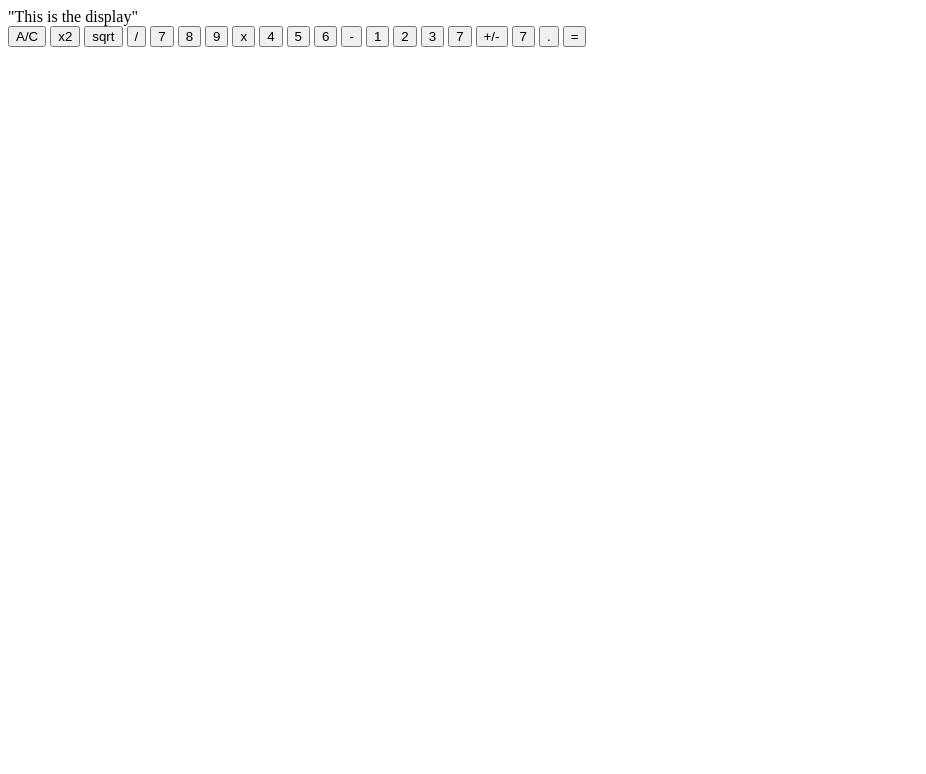
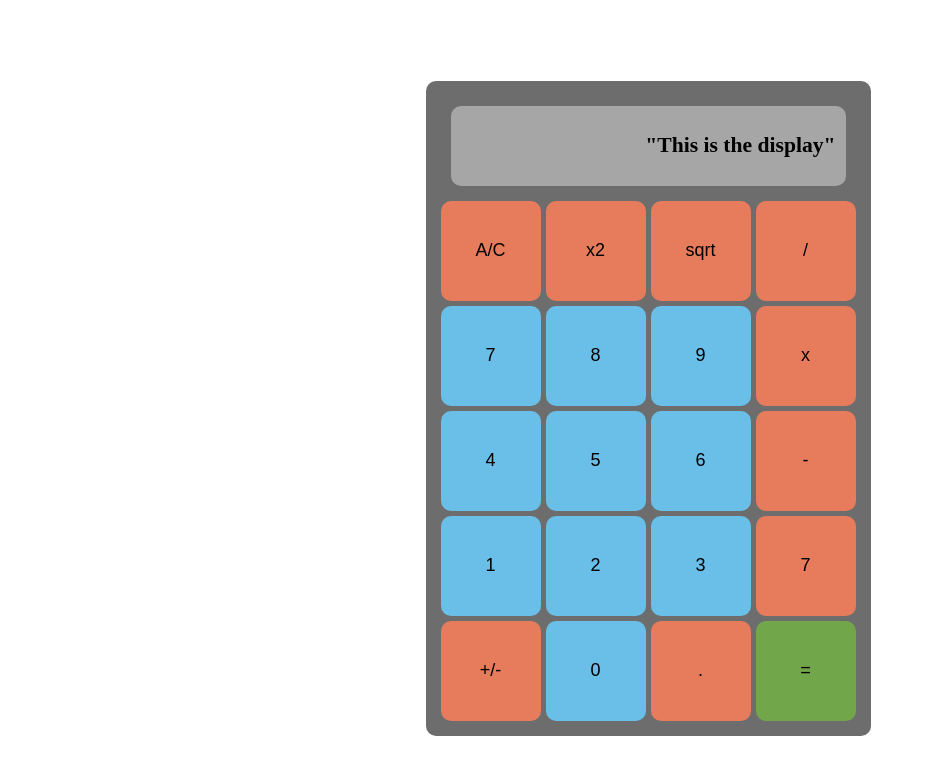
Before and after one commit to jpkmufc/calculator, a plain HTML site: page index.html in a window 1280 px wide. Shown: the whole page, without its empty margins (0-926 px from the left). Drawn offline with Linux system fonts and the light colour scheme.

Commit message:
Add css styles to calculator.

```diff
--- a/index.html
+++ b/index.html
@@ -14,26 +14,26 @@
             <div class="display">
                 "This is the display"
             </div>
-            <button class="button-clear function-button">A/C</button>
-            <button class="button-square function-button">x2</button>
-            <button class="button-root function-button">sqrt</button>
-            <button class="button-divide function-button">/</button>
-            <button class="button-7 number-button">7</button>
-            <button class="button-8 number-button">8</button>
-            <button class="button-9 number-button">9</button>
-            <button class="button-multiply function-button">x</button>
-            <button class="button-4 number-button">4</button>
-            <button class="button-5 number-button">5</button>
-            <button class="button-6 number-button">6</button>
-            <button class="button-subtract function-button">-</button>
-            <button class="button-1 number-button">1</button>
-            <button class="button-2 number-button">2</button>
-            <button class="button-3 number-button">3</button>
-            <button class="button-add function-button">7</button>
-            <button class="button-sign function-button">+/-</button>
-            <button class="button-0 number-button">7</button>
-            <button class="button-decimal function-button">.</button>
-            <button class="button-enter">=</button>
+            <button class="calc-button button-clear function-button">A/C</button>
+            <button class="calc-button button-square function-button">x2</button>
+            <button class="calc-button button-root function-button">sqrt</button>
+            <button class="calc-button button-divide function-button">/</button>
+            <button class="calc-button button-7 number-button">7</button>
+            <button class="calc-button button-8 number-button">8</button>
+            <button class="calc-button button-9 number-button">9</button>
+            <button class="calc-button button-multiply function-button">x</button>
+            <button class="calc-button button-4 number-button">4</button>
+            <button class="calc-button button-5 number-button">5</button>
+            <button class="calc-button button-6 number-button">6</button>
+            <button class="calc-button button-subtract function-button">-</button>
+            <button class="calc-button button-1 number-button">1</button>
+            <button class="calc-button button-2 number-button">2</button>
+            <button class="calc-button button-3 number-button">3</button>
+            <button class="calc-button button-add function-button">7</button>
+            <button class="calc-button button-sign function-button">+/-</button>
+            <button class="calc-button button-0 number-button">0</button>
+            <button class="calc-button button-decimal function-button">.</button>
+            <button class="calc-button button-equal">=</button>
         </div>
     </div>
 
--- a/styles/style.css
+++ b/styles/style.css
@@ -0,0 +1,61 @@
+:root {
+    --background-color: #6d6d6d;
+    --screen-color: #A6A6A6;
+    --number-color: #69BFE8;
+    --function-color: #E67C5C;
+    --equal-color: #72A64B;
+}
+
+.main {
+    height: 100vh;
+    width: 100vw;
+    display: flex;
+    justify-content: center;
+    align-content: center;
+    font-size: large;
+}
+
+.calculator {
+    background-color: var(--background-color);
+    align-self: center;
+    justify-self: center;
+    display: grid;
+    grid-template-columns: repeat(4, 100px);
+    grid-template-rows: minmax(100px, auto) repeat(5, 100px);
+    grid-column-gap: 5px;
+    grid-row-gap: 5px;
+    border-radius: 10px;
+    margin: 5px;
+    padding: 15px;
+}
+
+.display {
+    grid-column: 1 / -1;
+    background-color: var(--screen-color);
+    margin: 10px;
+    border-radius: 10px;
+    padding: 10px;
+    display: flex;
+    justify-content: flex-end;
+    align-items: center;
+    font-size: larger;
+    font-weight: bolder;
+}
+
+.calc-button {
+    border: none;
+    border-radius: 10%;
+    font-size: large;
+}
+
+.function-button {
+    background-color: var(--function-color);
+}
+
+.number-button {
+    background-color: var(--number-color);
+}
+
+.button-equal {
+    background-color: var(--equal-color);
+}
```
